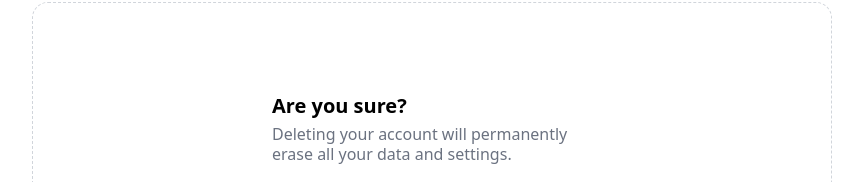
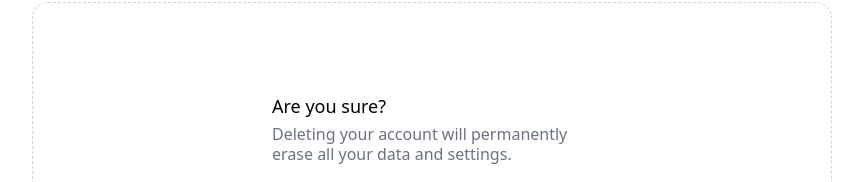
Before and after one commit to casicodes/portfolio, a React (Vite) app: page / in a window 1280 px wide. Both pictures are taken after a click on the button "Delete". Shown: the part 314-496 px from the top of the page, without its empty margins (208-1071 px from the left). Built offline with nearby package versions, Linux system fonts and the light colour scheme.

Commit message:
Update text style

```diff
--- a/src/component/SheetAnimation/SheetAnimation.jsx
+++ b/src/component/SheetAnimation/SheetAnimation.jsx
@@ -29,9 +29,7 @@ function SheetAnimation() {
                   className="flex flex-col gap-5"
                 >
                   <div>
-                    <h3 className="text-xl font-semibold mb-1">
-                      Are you sure?
-                    </h3>
+                    <h3 className="text-lg font-medium mb-1">Are you sure?</h3>
                     <p className="text-gray-500 leading-5">
                       Deleting your account will permanently erase all your data
                       and settings.
```
